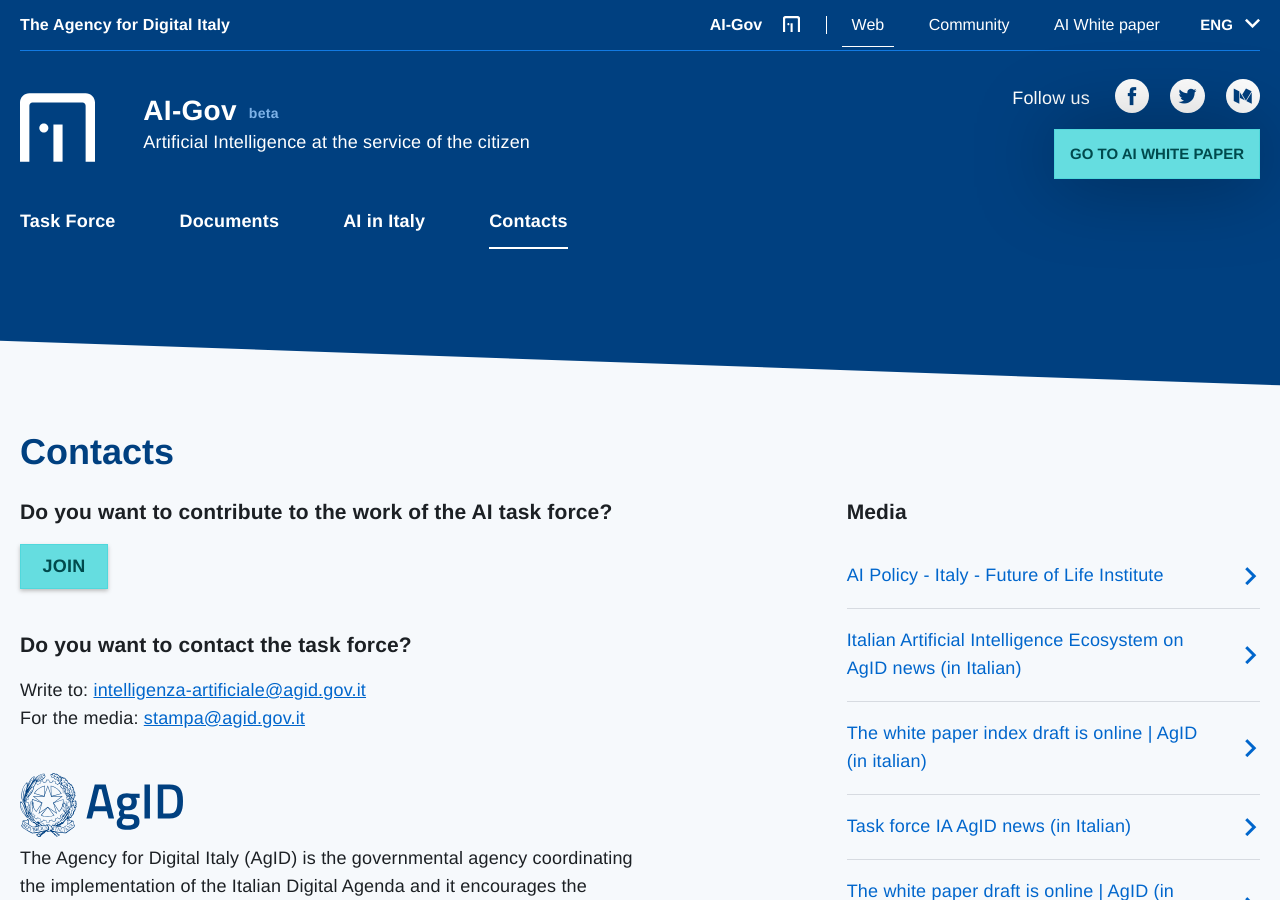
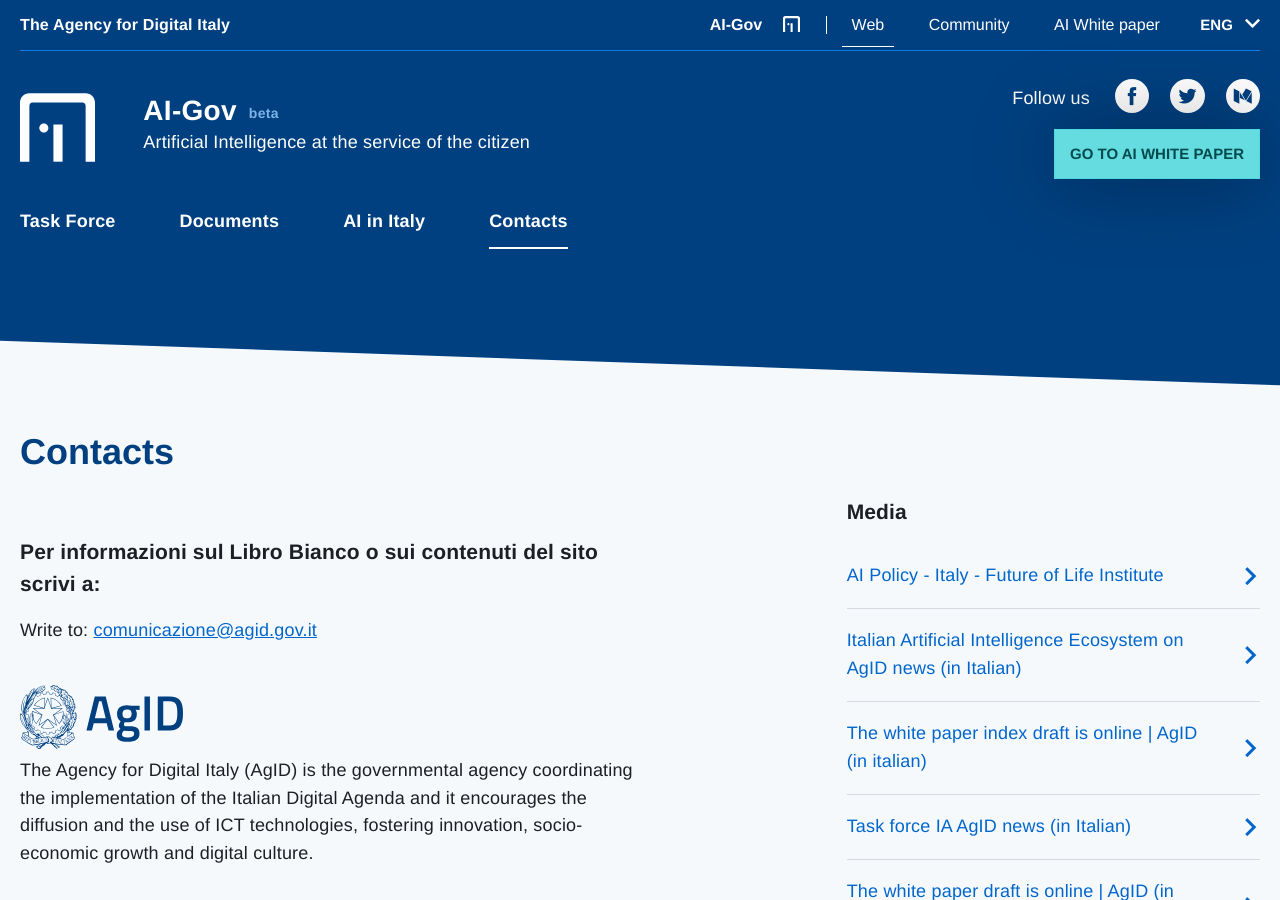
Before and after one commit to task-force-ia/ia.italia.it, a Jekyll site: the page built from _pages/en/contacts.md, in a window 1280 px wide and 900 px high. Built offline with Jekyll 4.4.1, drawn with Linux system fonts in a browser that asks for light colours; comment, search, counter and statistics services are not loaded.

Commit message:
Update contacts.html

```diff
--- a/_layouts/contacts.html
+++ b/_layouts/contacts.html
@@ -11,19 +11,16 @@ layout: default
 <div class="Content u-background-grey-15 u-layout-r-withGutter u-padding-r-top u-padding-bottom-xxl u-posRelative u-zindex-30">
   <div class="Grid">
     <div class="Grid-cell u-sizeFull u-md-size6of12 u-lg-size6of12">
-      <div class="Prose">
-        <h4>{{ t.vuoi_contribuire }}</h4>
-      </div>
-      <a href="http://ia.italia.it/community" role="button" class="Button Button--default Button--shadow u-text-r-xs">{{ t.cta_partecipa | upcase }}</a>
+
 
 
 
       <div class="Prose u-margin-bottom-xxl u-margin-top-xxl">
-        <h4>{{ t.vuoi_contattare }}</h4>
+        <h4>Per informazioni sul Libro Bianco o sui contenuti del sito scrivi a:</h4>
         <p>
-          {{ t.scrivi_a }}: <a href="mailto:intelligenza-artificiale@agid.gov.it">intelligenza-artificiale@agid.gov.it</a>
+          {{ t.scrivi_a }}: <a href="mailto:comunicazione@agid.gov.it">comunicazione@agid.gov.it</a>
           <br/>
-          {{ t.per_i_media }}: <a href="mailto:stampa@agid.gov.it">stampa@agid.gov.it</a>
+
         </p>
       </div>
       <div class="u-margin-bottom-xxl">
```
